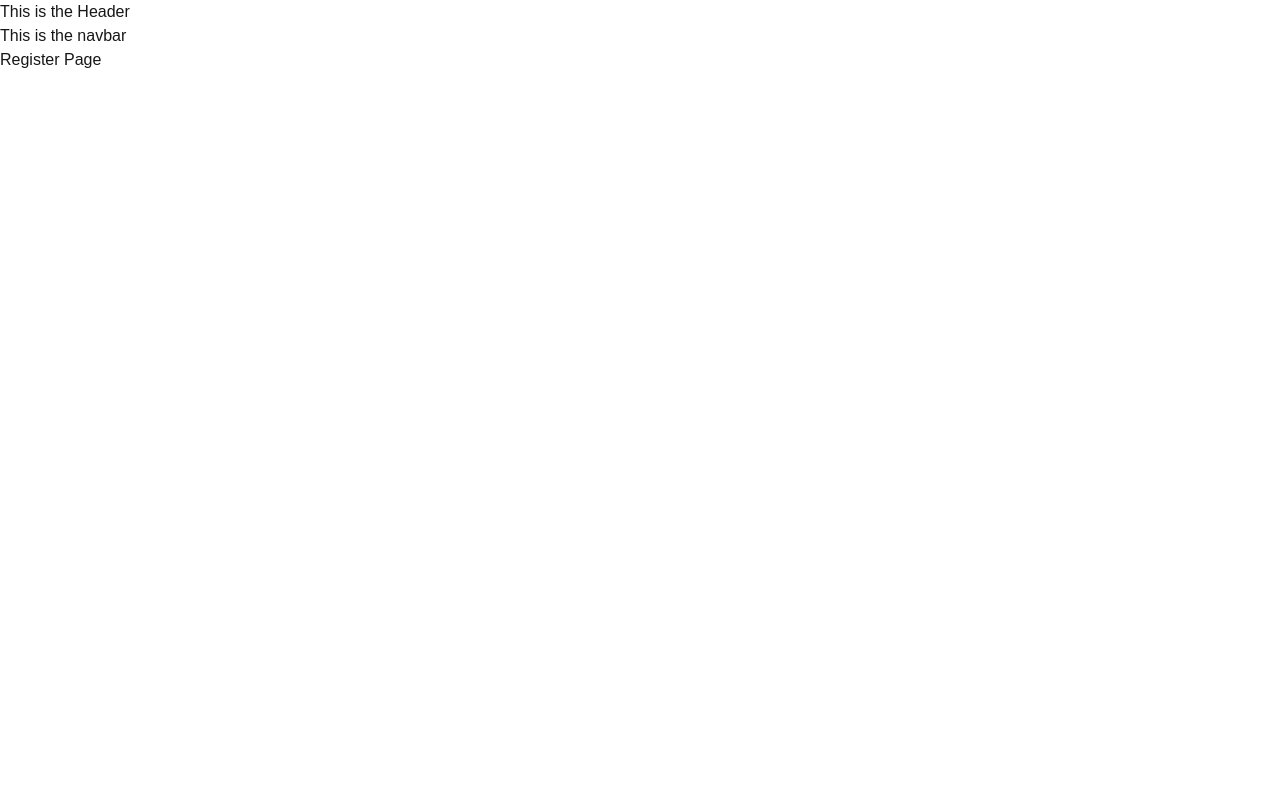
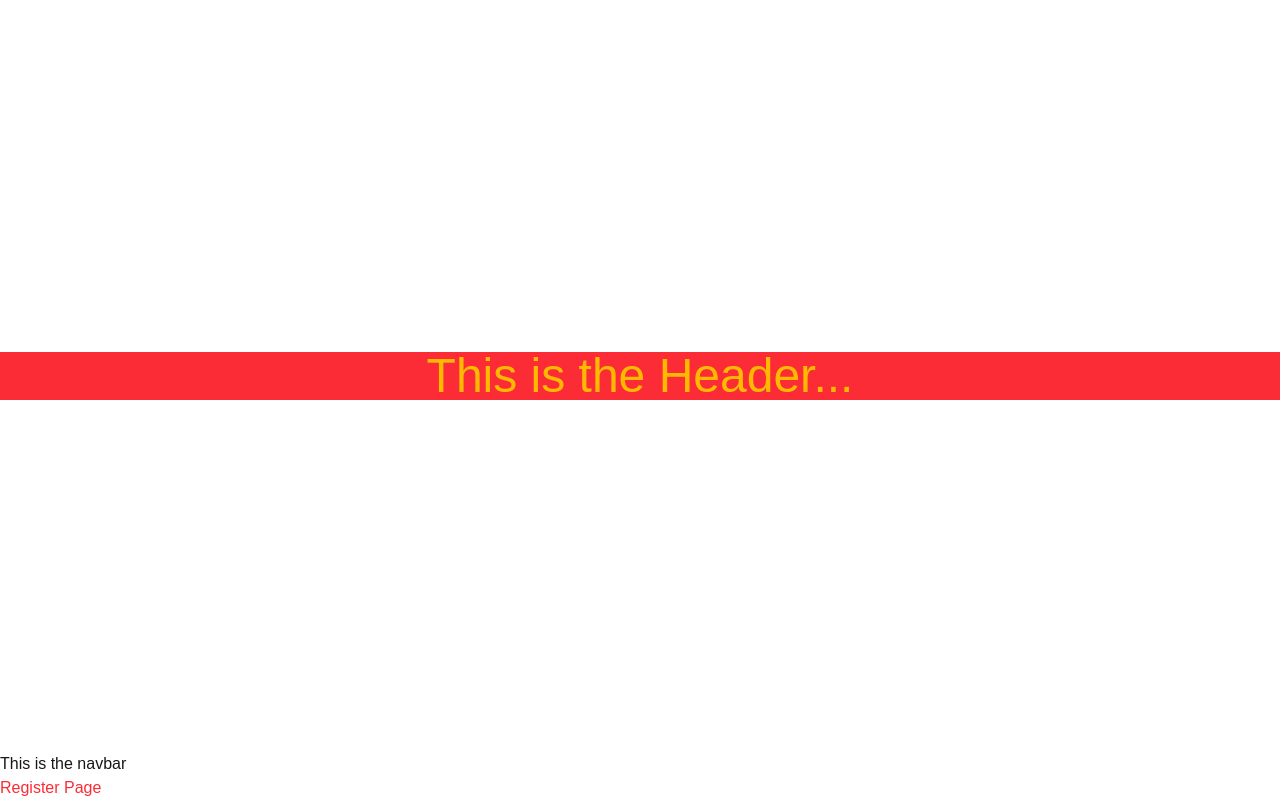
Before and after one commit to shariful-ire/dragon-news, a Next.js app: page /register in a window 1280 px wide. Built offline with nearby package versions, Linux system fonts and the light colour scheme.

Commit message:
fix the folder for the routing group to handle multiple layout

```diff
--- a/src/app/register/page.jsx
+++ b/src/app/register/page.jsx
@@ -1,7 +1,7 @@
 
 const RegisterPage = () => {
     return (
-        <div>
+        <div className="text-red-500">
             Register Page
         </div>
     );
--- a/src/components/Header.jsx
+++ b/src/components/Header.jsx
@@ -1,8 +1,8 @@
 
 const Header = () => {
     return (
-        <div>
-            This is the Header
+        <div className="text-5xl text-amber-400 text-center my-auto bg-red-500">
+            This is the Header...
         </div>
     );
 };
```
Also changed, not shown: src/app/(main)/news/[id]/page.jsx (renamed from src/app/news/[id]/page.jsx), src/app/(main)/page.js (renamed from src/app/page.js), 1 other file (tests, documents, lock files or other folders).
